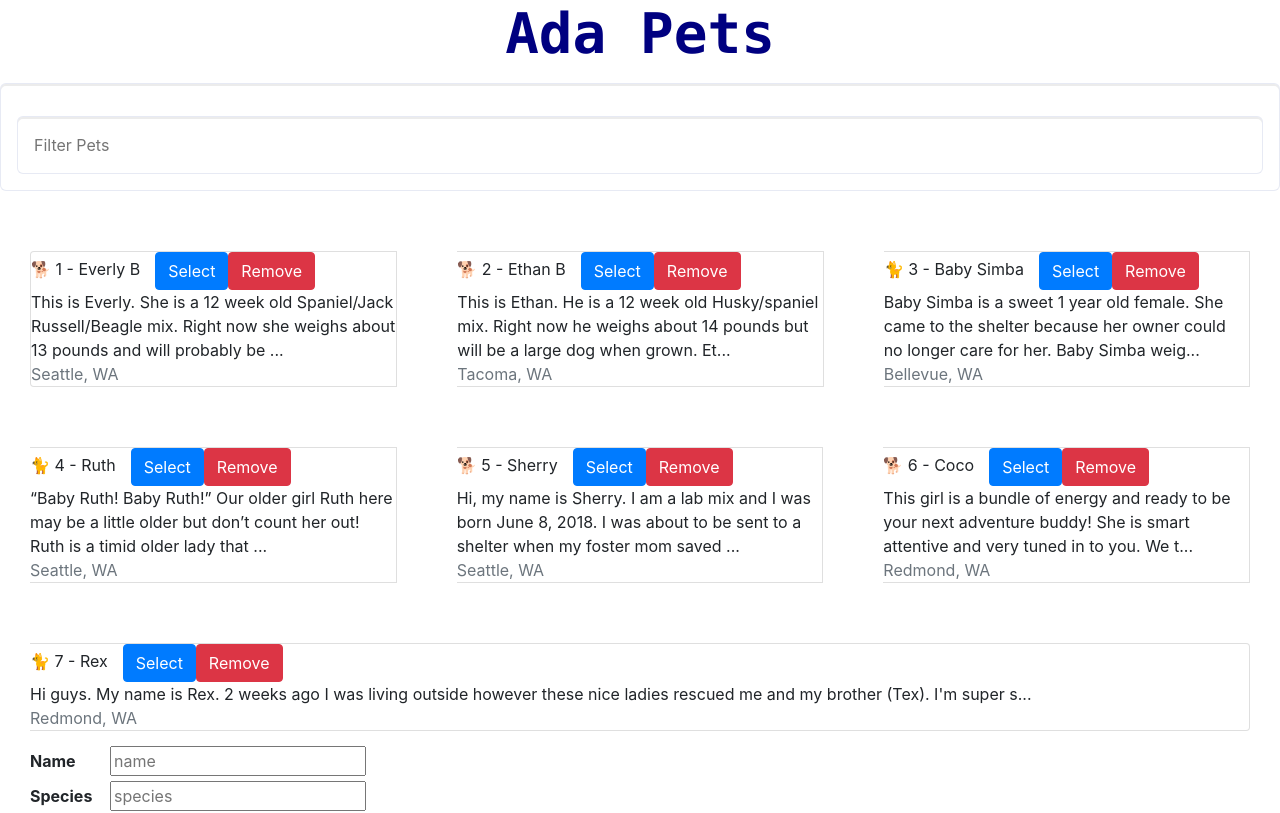
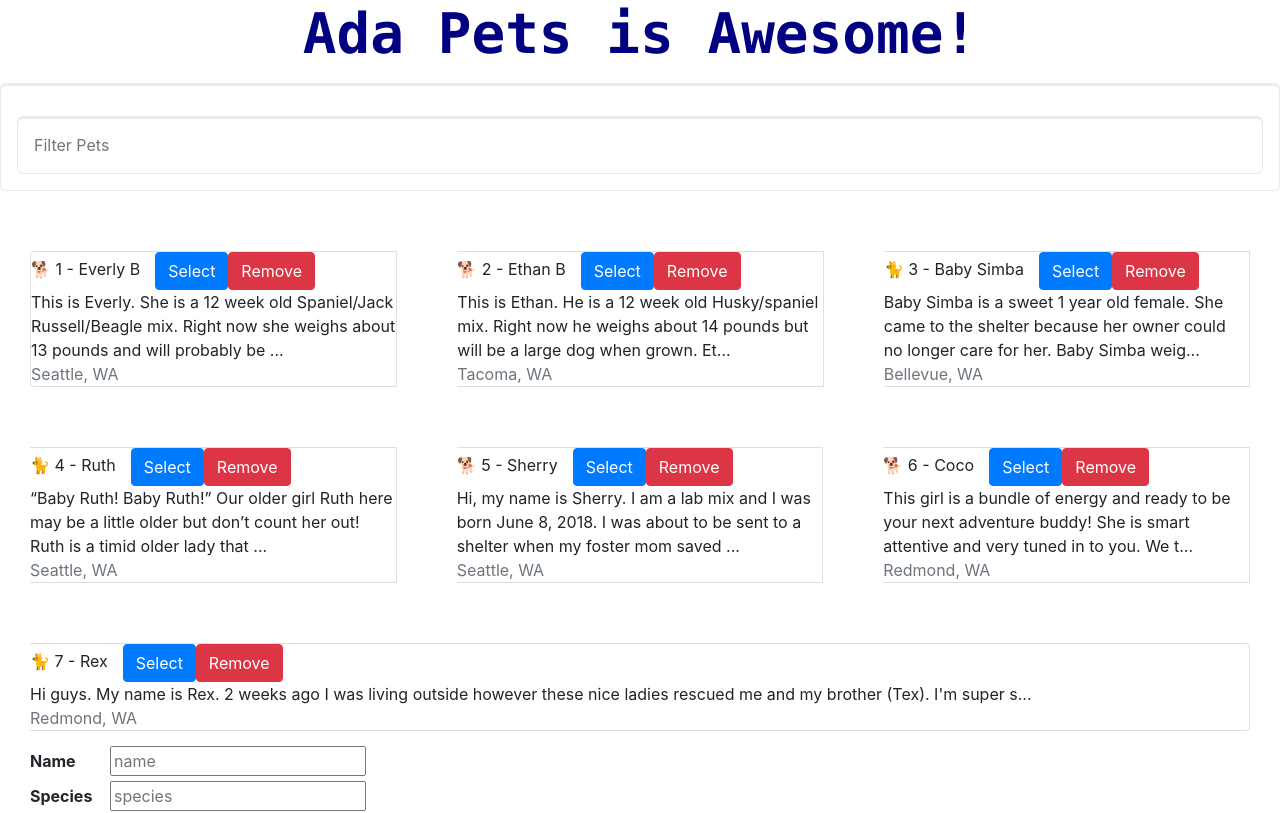
Before and after one commit to CheezItMan/ada-pets-react, a React (Create React App) app: page / in a window 1280 px wide. Shown: the top 813 px of the page. Built offline with nearby package versions, Linux system fonts and the light colour scheme.

Commit message:
great change

```diff
--- a/src/App.js
+++ b/src/App.js
@@ -37,9 +37,9 @@ class App extends Component {
 
   onSearchChange = (value) => {
     console.log(value);
-    const regex = new RegExp(`${value}`.toUpperCase());
+    const regex = new RegExp(`${ value }`.toUpperCase());
     const petList = pets.filter((pet) => {
-      return regex.test(`${pet.name}${pet.about}${pet.species}`.toUpperCase());
+      return regex.test(`${ pet.name }${ pet.about }${ pet.species }`.toUpperCase());
     });
 
     this.setState({
@@ -65,7 +65,7 @@ class App extends Component {
     })
   }
 
-  render() {
+  render () {
     const { currentPet } = this.state;
 
     const details = currentPet ? <PetDetails currentPet={currentPet} /> : '';
@@ -73,7 +73,7 @@ class App extends Component {
     return (
       <main className="App">
         <header className="app-header">
-          <h1>Ada Pets</h1>
+          <h1>Ada Pets is Awesome!</h1>
         </header>
         <section className="search-bar">
           <SearchBar onSearchChange={this.onSearchChange} />
```
